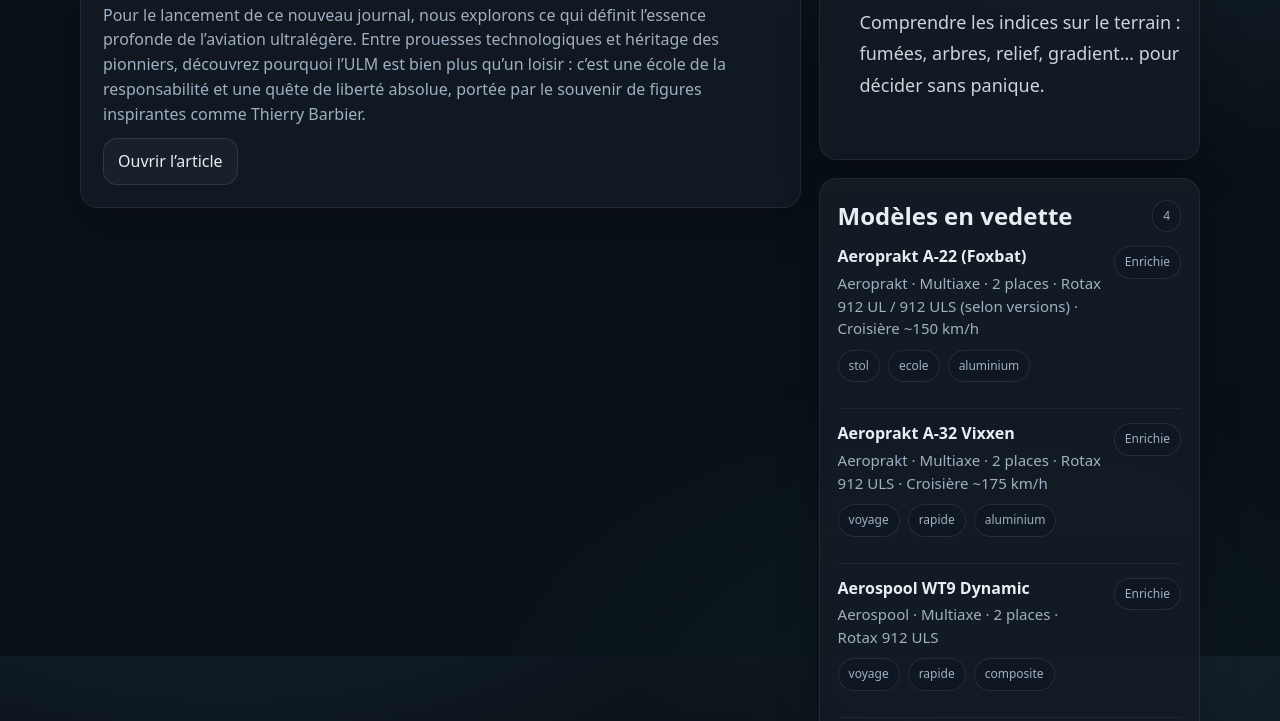
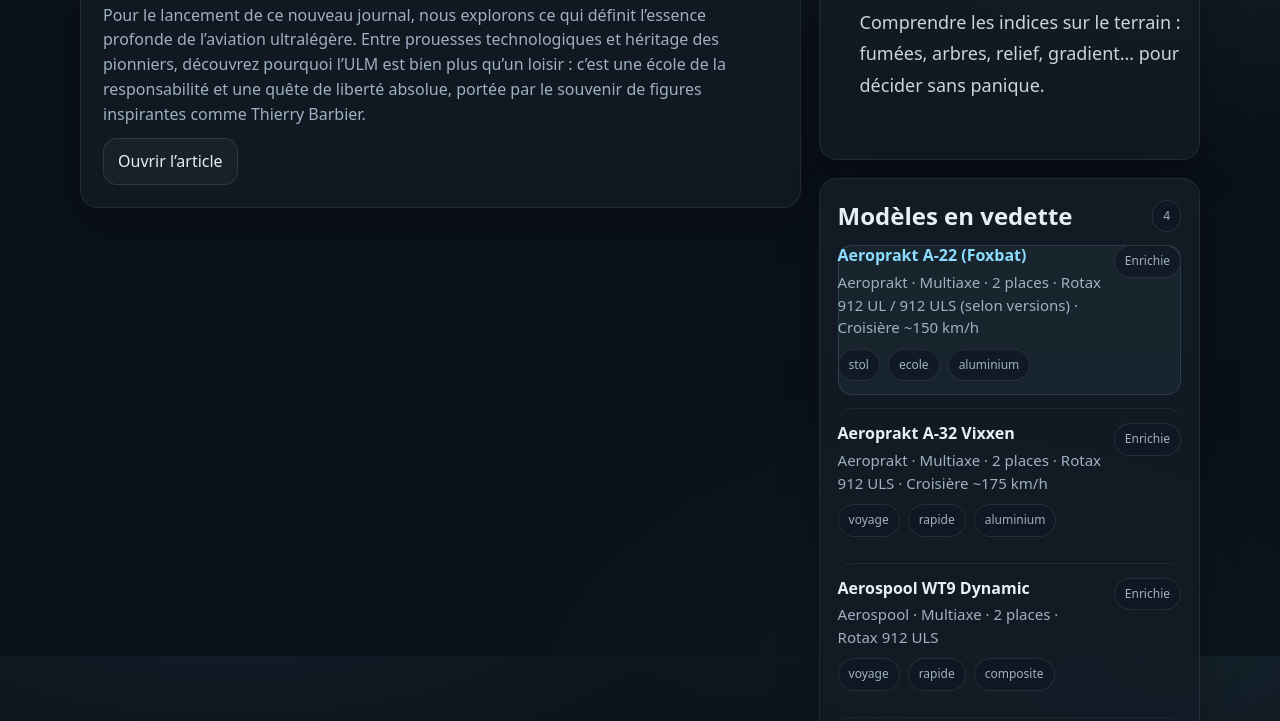
Before and after one commit to elnesdz/NESDZ, an Astro site: page / in a window 1280 px wide. In both pictures the pointer is over the element 1009 px from the left and 1265 px from the top of the page. Shown: the part 944-1665 px from the top of the page. Built offline with nearby package versions, Linux system fonts and the light colour scheme; Astro itself is replaced by a stand-in of ours.

Commit message:
Update index.astro

```diff
--- a/src/pages/index.astro
+++ b/src/pages/index.astro
@@ -461,6 +461,23 @@ import BaseLayout from "../layouts/BaseLayout.astro";
   text-decoration: none;
   padding: 14px 0;
   border-top: 1px solid rgba(255, 255, 255, 0.06);
+  border-radius: 14px;
+  transition:
+    background-color 0.18s ease,
+    box-shadow 0.18s ease,
+    transform 0.18s ease;
+}
+
+.home-model-item:hover,
+.home-model-item:focus-within {
+  background: rgba(139, 220, 255, 0.05);
+  box-shadow: inset 0 0 0 1px rgba(139, 220, 255, 0.14);
+  transform: translateY(-1px);
+}
+
+.home-model-item:hover .home-model-text .t,
+.home-model-item:focus-within .home-model-text .t {
+  color: #8bdcff;
 }
 
 .home-model-item:first-child {
```
Lines whose indentation alone changed are shown as unchanged.
